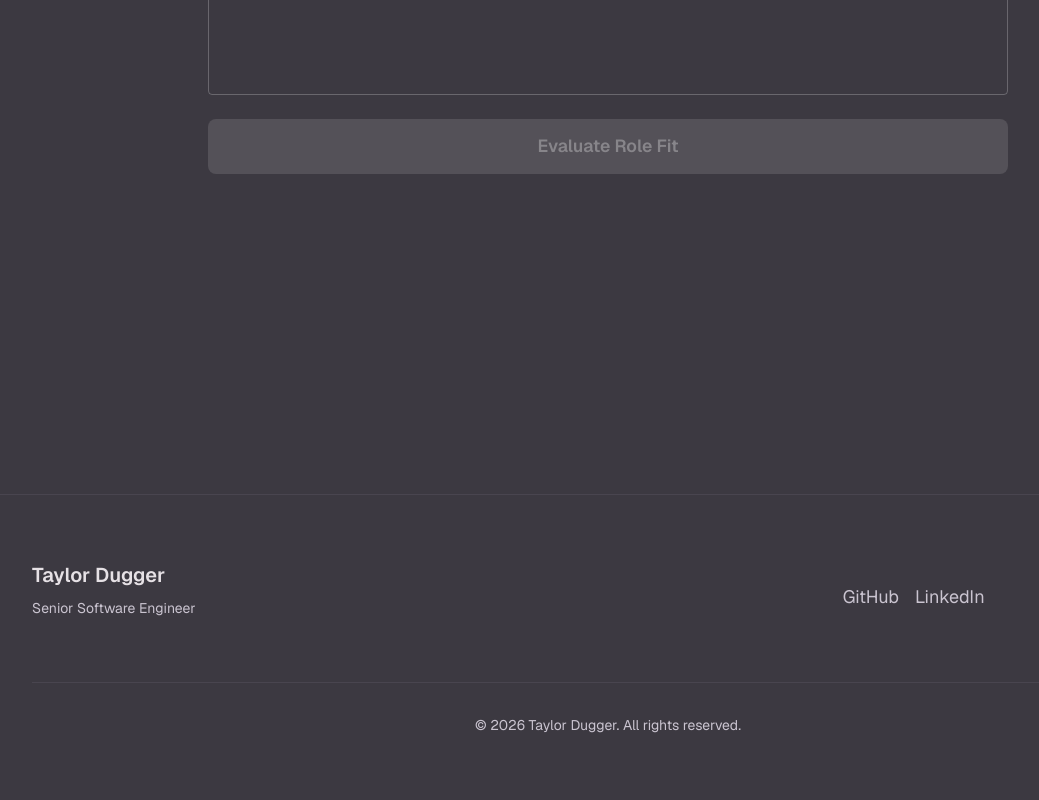
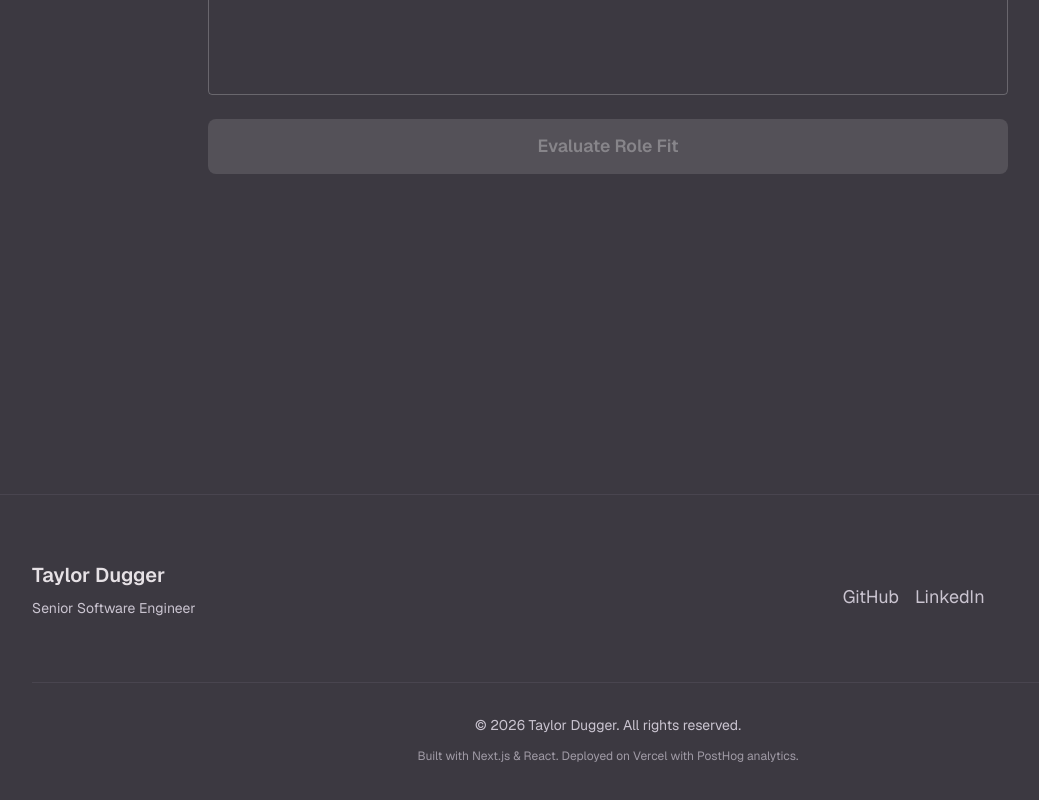
Before and after one commit to taylorsdugger/Role_Fit_Evaluator, a Next.js app: page / in a window 1280 px wide. Shown: the part 2817-3617 px from the top of the page, without its empty margins (32-1071 px from the left). Built offline with nearby package versions, Linux system fonts and the light colour scheme; no server answers; what @mui/material-nextjs would draw is missing.

Commit message:
feat: footer update

```diff
--- a/src/components/Footer.tsx
+++ b/src/components/Footer.tsx
@@ -52,8 +52,11 @@ export function Footer() {
         </Grid>
 
         <Box sx={{ borderTop: 1, borderColor: 'divider', pt: 4, textAlign: 'center' }}>
-          <Typography variant="body2" color="text.secondary">
+          <Typography variant="body2" color="text.secondary" gutterBottom>
             © {currentYear} Taylor Dugger. All rights reserved.
+          </Typography>
+          <Typography variant="caption" color="text.secondary" sx={{ opacity: 0.7 }}>
+             Built with Next.js & React. Deployed on Vercel with PostHog analytics.
           </Typography>
         </Box>
       </Container>
```
Also changed, not shown: 1 other file (tests, documents, lock files or other folders).
